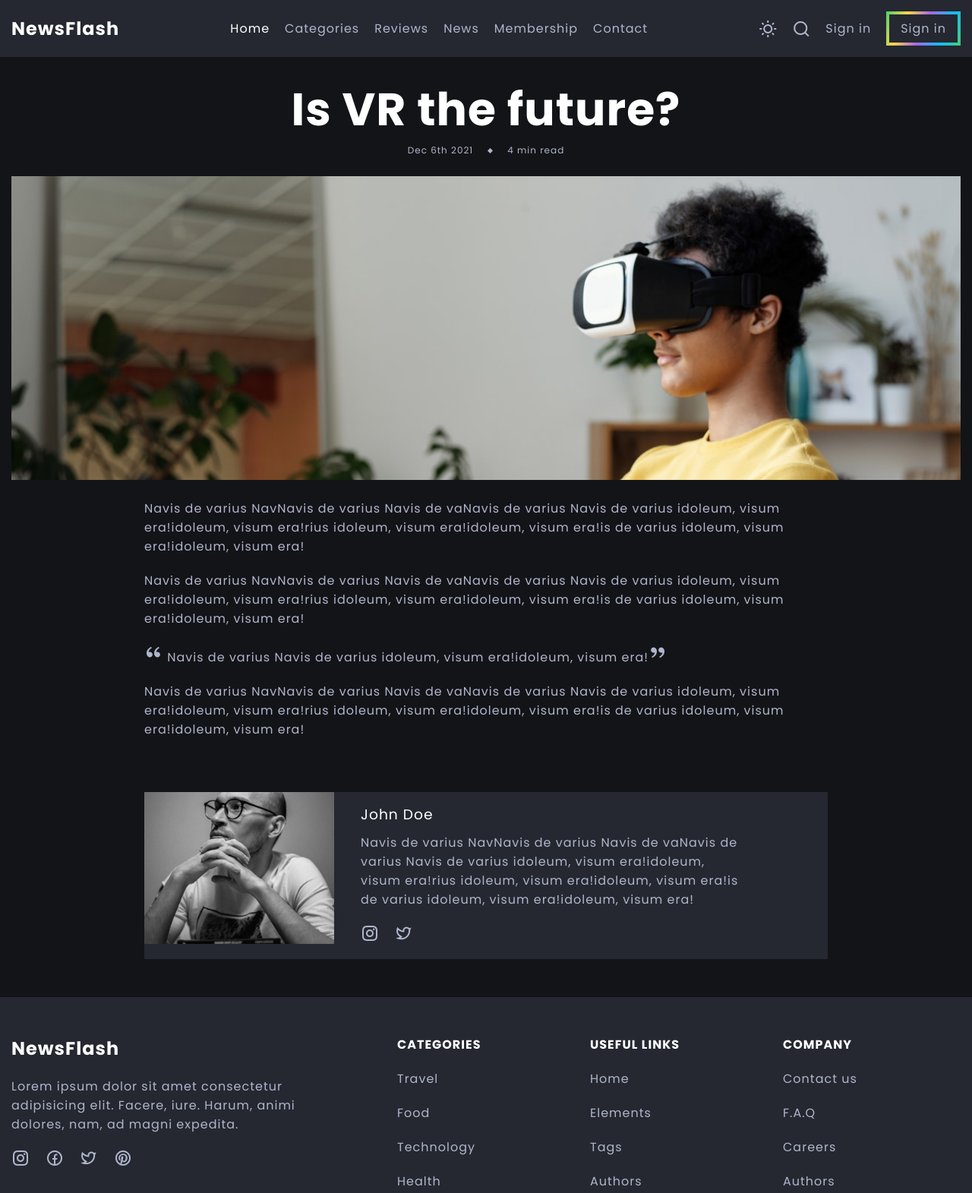
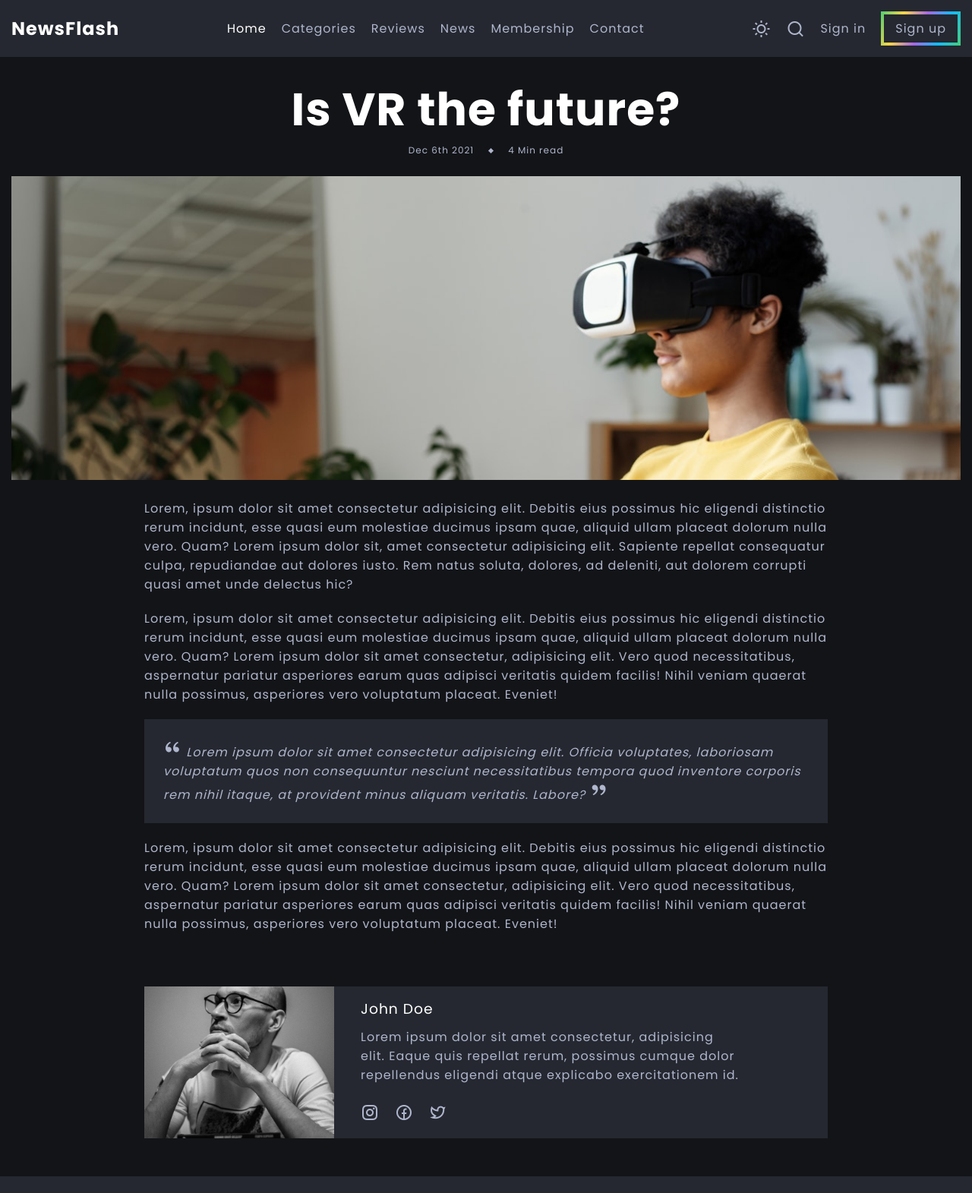
Before and after one commit to kabir0x23/NewsFlash, a plain HTML site: page post.html in a window 1280 px wide. Shown: the top 1571 px of the page at 76% size. Drawn offline with nearby package versions, Linux system fonts and the light colour scheme.

Commit message:
Update post.html

```diff
--- a/post.html
+++ b/post.html
@@ -15,14 +15,11 @@
 </head>
 <body>
 <!-- Header -->
-<header class="header" id="header">
-
-    <nav class="navbar container">
-
+<header class="header">
+    <nav class="navbar container" id="navbar">
         <a href="./index.html">
             <h2 class="logo">NewsFlash</h2>
         </a>
-
         <div class="menu" id="menu">
             <ul class="list">
                 <li class="list-item">
@@ -44,58 +41,52 @@
                     <a href="#" class="list-link">Contact</a>
                 </li>
                 <li class="list-item screen-lg-hidden">
-                    <a href="#" class="list-link">Sign in</a>
+                    <a href="./signin.html" class="list-link">Sign in</a>
                 </li>
                 <li class="list-item screen-lg-hidden">
-                    <a href="#" class="list-link">Sign up</a>
+                    <a href="./signup.html" class="list-link">Sign up</a>
                 </li>
             </ul>
         </div>
 
         <div class="list list-right">
-            <button class="btn place-items-center" id="theme-toggle-btn">
+            <div class="icon-box place-items-center" id="theme-toggle-btn">
                 <i class="ri-sun-line sun-icon"></i>
                 <i class="ri-moon-line moon-icon"></i>
-            </button>
+            </div>
 
-            <button class="btn place-items-center" id="search-icon">
+            <div class="icon-box place-items-center" id="search-icon">
                 <i class="ri-search-line"></i>
-            </button>
+            </div>
 
-            <button class="btn place-items-center screen-lg-hidden menu-toggle-icon" id="menu-toggle-icon">
+            <div class="icon-box place-items-center screen-lg-hidden menu-toggle-icon" id="menu-toggle-icon">
                 <i class="ri-menu-3-line open-menu-icon"></i>
                 <i class="ri-close-line close-menu-icon"></i>
-            </button>
+            </div>
 
             <a href="#" class="list-link screen-sm-hidden">Sign in</a>
-            <a href="#" class="list-link screen-sm-hidden btn sign-up-btn fancy-border">
-                <span>Sign in</span>
+            <a href="#" class="btn sign-up-btn fancy-border screen-sm-hidden">
+                <span>Sign up</span>
             </a>
         </div>
     </nav>
-
 </header>
 
 <!-- Search -->
 <div class="search-form-container container" id="search-form-container">
-
-    <div class="form-container-inner">
-
+    <div class="form-container">
         <form action="" class="form">
-            <input type="text" class="form-input" placeholder="What are looking for?">
-            <button class="btn form-btn" type="submit">
+            <input class="form-input" type="text" placeholder="What are you looking for?">
+            <button class="btn form-btn icon-box" type="submit">
                 <i class="ri-search-line"></i>
             </button>
         </form>
         <span class="form-note">Or press ESC to close.</span>
     </div>
-
-    <button class="btn form-close-btn place-items-center" id="form-close-btn">
+    <div class="btn form-close-btn icon-box place-items-center" id="form-close-btn">
         <i class="ri-close-line"></i>
-    </button>
-
+    </div>
 </div>
-<!-- Blog post -->
 
 <section class="blog-post section-header-offset">
     <div class="blog-post-container container">
@@ -104,44 +95,41 @@
             <div class="article-data">
                 <span>Dec 6th 2021</span>
                 <span class="article-data-spacer"></span>
-                <span>4 min read</span>
+                <span>4 Min read</span>
             </div>
-            <img src="./assets/images/featured/featured-1.jpg" alt="" class="">
+            <img src="./assets/images/featured/featured-1.jpg" alt="">
+        </div>
 
-        </div>
         <div class="container">
-            <p>Navis de varius NavNavis de varius Navis de vaNavis de varius Navis de varius idoleum, visum era!idoleum,
-                visum era!rius idoleum, visum era!idoleum, visum era!is de varius idoleum, visum era!idoleum, visum
-                era!</p>
-            <p>Navis de varius NavNavis de varius Navis de vaNavis de varius Navis de varius idoleum, visum era!idoleum,
-                visum era!rius idoleum, visum era!idoleum, visum era!is de varius idoleum, visum era!idoleum, visum
-                era!</p>
+            <p>
+                Lorem, ipsum dolor sit amet consectetur adipisicing elit. Debitis eius possimus hic eligendi distinctio rerum incidunt, esse quasi eum molestiae ducimus ipsam quae, aliquid ullam placeat dolorum nulla vero. Quam? Lorem ipsum dolor sit, amet consectetur adipisicing elit. Sapiente repellat consequatur culpa, repudiandae aut dolores iusto. Rem natus soluta, dolores, ad deleniti, aut dolorem corrupti quasi amet unde delectus hic?
+            </p>
 
-            <blockquote class="quoter">
-                <p>
-                    <span><i class="ri-double-quotes-l"></i></span> Navis de varius Navis de varius idoleum, visum
-                    era!idoleum, visum era!<span><i class="ri-double-quotes-r"></i></span>
-                </p>
+            <p>
+                Lorem, ipsum dolor sit amet consectetur adipisicing elit. Debitis eius possimus hic eligendi distinctio rerum incidunt, esse quasi eum molestiae ducimus ipsam quae, aliquid ullam placeat dolorum nulla vero. Quam? Lorem ipsum dolor sit amet consectetur, adipisicing elit. Vero quod necessitatibus, aspernatur pariatur asperiores earum quas adipisci veritatis quidem facilis! Nihil veniam quaerat nulla possimus, asperiores vero voluptatum placeat. Eveniet!
+            </p>
+
+            <blockquote class="quote">
+                <p><span><i class="ri-double-quotes-l"></i></span> Lorem ipsum dolor sit amet consectetur adipisicing elit. Officia voluptates, laboriosam voluptatum quos non consequuntur nesciunt necessitatibus tempora quod inventore corporis rem nihil itaque, at provident minus aliquam veritatis. Labore?  <span><i class="ri-double-quotes-r"></i></span></p>
             </blockquote>
 
-            <p>Navis de varius NavNavis de varius Navis de vaNavis de varius Navis de varius idoleum, visum era!idoleum,
-                visum era!rius idoleum, visum era!idoleum, visum era!is de varius idoleum, visum era!idoleum, visum
-                era!</p>
+            <p>
+                Lorem, ipsum dolor sit amet consectetur adipisicing elit. Debitis eius possimus hic eligendi distinctio rerum incidunt, esse quasi eum molestiae ducimus ipsam quae, aliquid ullam placeat dolorum nulla vero. Quam? Lorem ipsum dolor sit amet consectetur, adipisicing elit. Vero quod necessitatibus, aspernatur pariatur asperiores earum quas adipisci veritatis quidem facilis! Nihil veniam quaerat nulla possimus, asperiores vero voluptatum placeat. Eveniet!
+            </p>
 
             <div class="author d-grid">
                 <div class="author-image-box">
                     <img src="./assets/images/author.jpg" alt="" class="article-image">
                 </div>
-
                 <div class="author-about">
                     <h3 class="author-name">John Doe</h3>
-                    <p>Navis de varius NavNavis de varius Navis de vaNavis de varius Navis de varius idoleum, visum
-                        era!idoleum, visum era!rius idoleum, visum era!idoleum, visum era!is de varius idoleum, visum
-                        era!idoleum, visum era!</p>
-
+                    <p>Lorem ipsum dolor sit amet consectetur, adipisicing elit. Eaque quis repellat rerum, possimus cumque dolor repellendus eligendi atque explicabo exercitationem id.</p>
                     <ul class="list social-media">
                         <li class="list-item">
                             <a href="#" class="list-link"><i class="ri-instagram-line"></i></a>
+                        </li>
+                        <li class="list-item">
+                            <a href="#" class="list-link"><i class="ri-facebook-circle-line"></i></a>
                         </li>
                         <li class="list-item">
                             <a href="#" class="list-link"><i class="ri-twitter-line"></i></a>
@@ -150,7 +138,6 @@
                 </div>
             </div>
         </div>
-
     </div>
 </section>
 
@@ -162,8 +149,7 @@
             <a href="./index.html">
                 <h2 class="logo">NewsFlash</h2>
             </a>
-            <p class="company-description">Lorem ipsum dolor sit amet consectetur adipisicing elit. Facere, iure. Harum,
-                animi dolores, nam, ad magni expedita.</p>
+            <p class="company-description">Lorem ipsum dolor sit amet consectetur adipisicing elit. Facere, iure. Harum, animi dolores, nam, ad magni expedita.</p>
             <ul class="list social-media">
                 <li class="list-item">
                     <a href="#" class="list-link"><i class="ri-instagram-line"></i></a>
```
